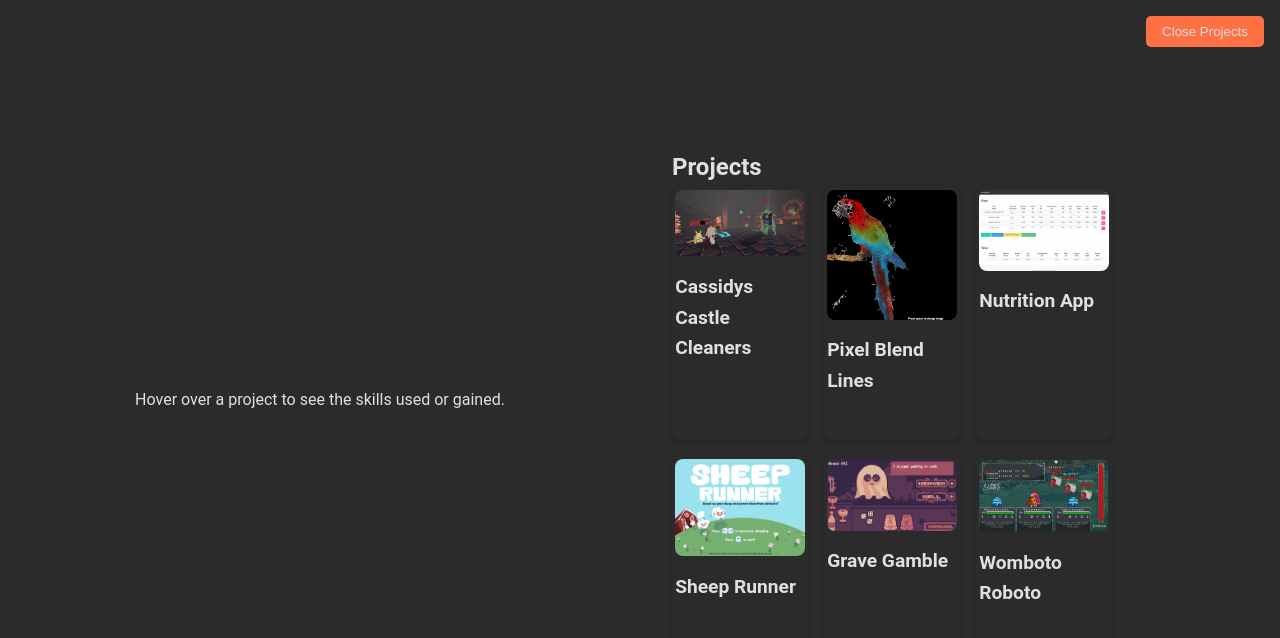
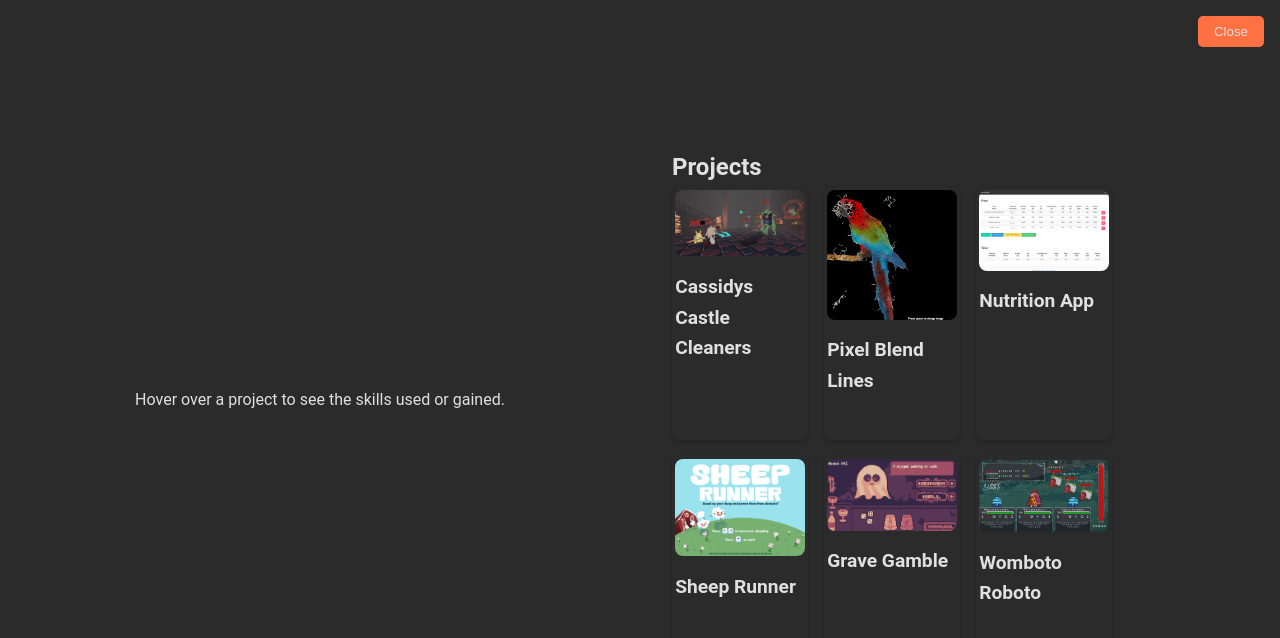
Before and after one commit to andib7/AndiBarronPorfolio, a React (Create React App) app: page / in a window 1280 px wide. Both pictures are taken after a click on the button "See My Projects". Shown: the top 638 px of the page. Built offline with nearby package versions, Linux system fonts and the light colour scheme.

Commit message:
Optimized Sliding

```diff
--- a/src/App.css
+++ b/src/App.css
@@ -25,12 +25,12 @@ body {
 }
 
 .main-content.shrinked-contact {
-  transform: translateX(-50vw); /* Move to the right to make room for sliding content from the left */
+  transform: translateX(0vw); /* Move to the right to make room for sliding content from the left */
 }
 
 /* Shrink Home area when Contact is active */
 .main-content.shrinked-contact #home {
-  transform: translateX(25vw); /* Scale down Home area and move it to fit in the right half */
+  transform: translateX(-25vw); /* Scale down Home area and move it to fit in the right half */
   transform-origin: left center; /* Ensure scaling and positioning happens from the left center */
 }
 
@@ -62,7 +62,7 @@ body {
 /* Sliding effect from right */
 .slide-in.right {
   right: 0;
-  transform: translateX(50vw); /* Start offscreen to the right */
+  transform: translateX(-50vw); /* Start offscreen to the right */
 }
 
 /* Slide-in animations */
@@ -75,7 +75,7 @@ body {
 }
 
 .main-content.shrinked-contact .slide-in.right {
-  transform: translateX(50vw); /* Slide in from the right */
+  transform: translateX(-100vw); /* Slide in from the right */
 }
 
 /* Close button */
--- a/src/App.js
+++ b/src/App.js
@@ -3,6 +3,7 @@ import Home from './components/Home';
 import Contact from './components/Contact';
 import Skills from './components/Skills';
 import Projects from './components/Projects';
+import SlidingPanel from './components/SlidingPanel';
 import './App.css';
 
 function App() {
@@ -28,18 +29,15 @@ function App() {
     <div className="App">
       <div className={`main-content ${activePanel ? `shrinked-${activePanel}` : ''}`}>
         <Home onButtonClick={handleButtonClick} />
-        <div className={`slide-in left ${activePanel === 'projects' ? 'visible' : ''}`}>
-          <button className={`close-button ${activePanel === 'projects' ? 'visible' : ''}`} onClick={() => handleButtonClick('projects')}>
-            Close Projects
-          </button>
+        <SlidingPanel isOpen={activePanel === 'projects'} onClose={() => handleButtonClick('projects')} position="left">
           <Projects onProjectHover={setHoveredProject} />
-        </div>
+        </SlidingPanel>
         <div className={`slide-in left ${showSkills && activePanel === 'projects' ? 'visible skills' : ''}`}>
           <Skills project={hoveredProject} />
         </div>
-        <div className={`slide-in right ${activePanel === 'contact' ? 'visible' : ''}`}>
+        <SlidingPanel isOpen={activePanel === 'contact'} onClose={() => handleButtonClick('contact')} position="right">
           <Contact onButtonClick={() => handleButtonClick('contact')} />
-        </div>
+        </SlidingPanel>
       </div>
     </div>
   );
--- /dev/null
+++ b/src/components/SlidingPanel.css
@@ -0,0 +1,50 @@
+.sliding-panel {
+  position: fixed;
+  top: 0;
+  bottom: 0;
+  width: 50vw;
+  background-color: #2b2b2b;
+  color: #e0e0e0;
+  overflow-y: auto;
+  padding: 2rem;
+  box-sizing: border-box;
+  display: flex;
+  flex-direction: column;
+  align-items: center;
+  justify-content: center;
+  transition: transform 0.3s ease, opacity 0.3s ease;
+  z-index: 1000;
+  opacity: 0;
+}
+
+.slide-in-left {
+  left: 0;
+  transform: translateX(-100%);
+}
+
+.slide-in-right {
+  right: 0;
+  transform: translateX(100%);
+}
+
+.sliding-panel.active {
+  transform: translateX(0);
+  opacity: 1;
+}
+
+.close-button {
+  position: absolute;
+  top: 1rem;
+  right: 1rem;
+  background-color: #ff7043;
+  color: #e0e0e0;
+  border: none;
+  padding: 0.5rem 1rem;
+  border-radius: 5px;
+  cursor: pointer;
+  transition: background-color 0.3s ease;
+}
+
+.close-button.visible {
+  opacity: 1;
+}
--- /dev/null
+++ b/src/components/SlidingPanel.js
@@ -0,0 +1,17 @@
+import React from 'react';
+import './SlidingPanel.css';
+
+const SlidingPanel = ({ isOpen, onClose, children, position }) => {
+  const positionClass = position === 'left' ? 'slide-in-left' : 'slide-in-right';
+
+  return (
+    <div className={`sliding-panel ${positionClass} ${isOpen ? 'active' : ''}`}>
+      <button onClick={onClose} className={`close-button ${isOpen ? 'visible' : ''}`}>Close</button>
+      <div className="panel-content">
+        {children}
+      </div>
+    </div>
+  );
+};
+
+export default SlidingPanel;
```
